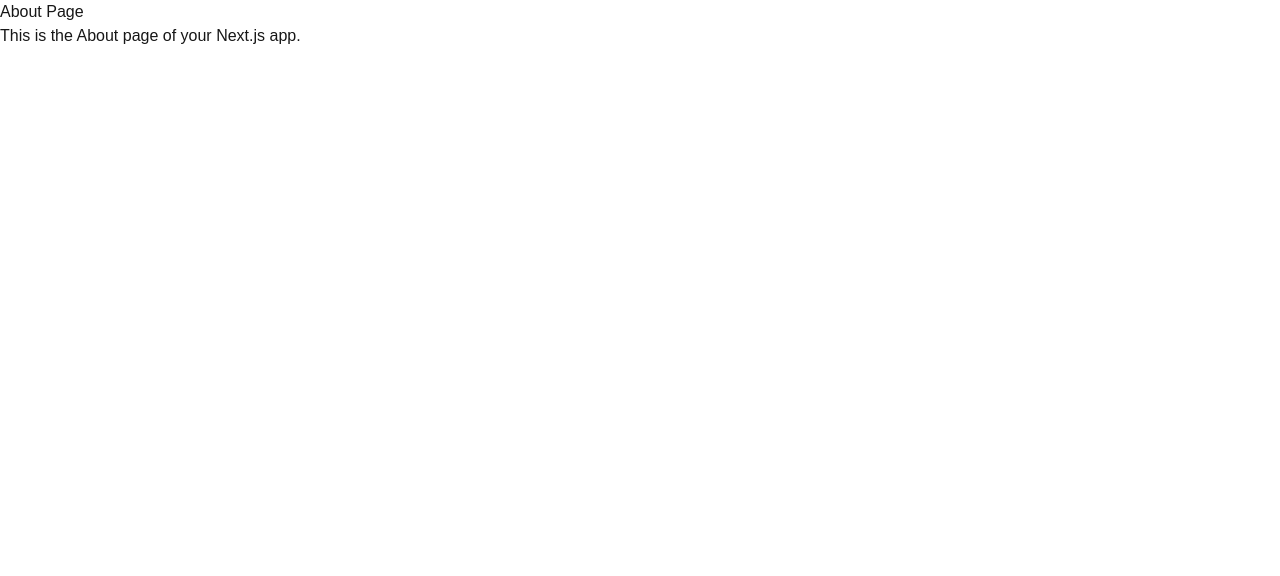
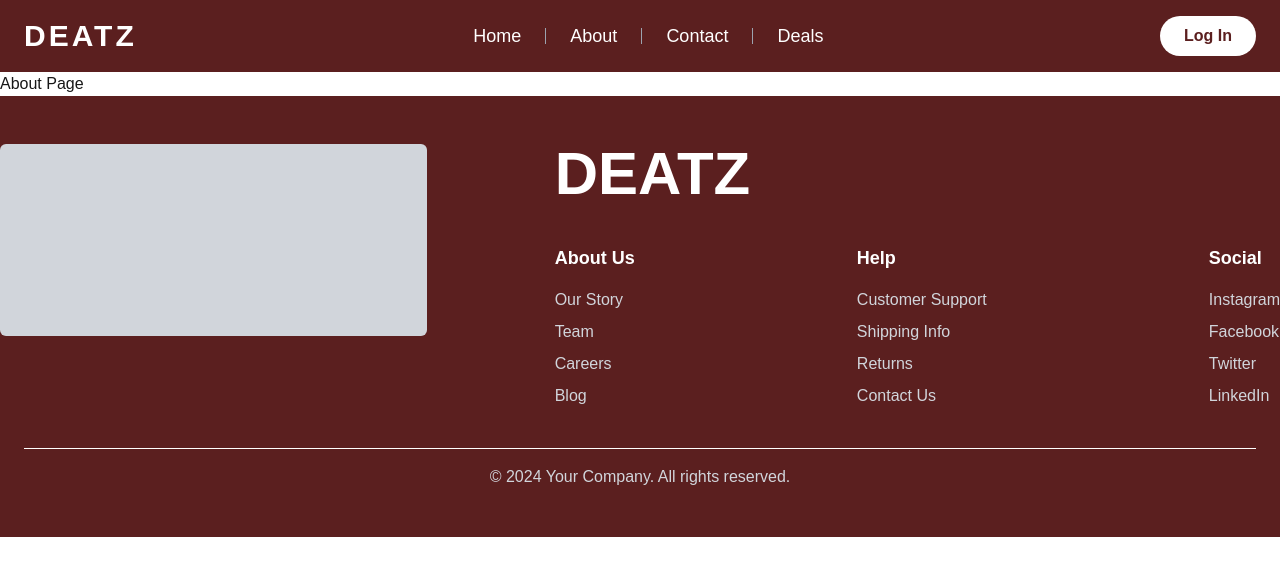
Before and after one commit to AndyK3/DEATZ-Website, a Next.js app in the folder deatz/: page /about in a window 1280 px wide. Shown: the top 576 px of the page. Built offline with nearby package versions, Linux system fonts and the light colour scheme.

Commit message:
This is About

```diff
--- a/deatz/package.json
+++ b/deatz/package.json
@@ -10,8 +10,8 @@
   },
   "dependencies": {
     "next": "^15.0.1",
-    "react": "19.0.0-rc-69d4b800-20241021",
-    "react-dom": "19.0.0-rc-69d4b800-20241021",
+    "react": "^18.3.1",
+    "react-dom": "^18.3.1",
     "react-icons": "^5.3.0"
   },
   "devDependencies": {
--- a/deatz/src/app/about/page.tsx
+++ b/deatz/src/app/about/page.tsx
@@ -1,8 +1,18 @@
-export default function About() {
-    return (
-      <div>
+// src/About.js
+import React from 'react';
+import Navbar from '../../components/navbar';
+import Footer from '../../components/footer';
+
+
+const About = () => {
+  return(
+    <div>
+      <Navbar />
         <h1>About Page</h1>
-        <p>This is the About page of your Next.js app.</p>
-      </div>
-    );
-  }
+      <Footer />
+    </div>
+  )
+}
+
+
+export default About;
```
Also changed, not shown: 1 other file (tests, documents, lock files or other folders).
